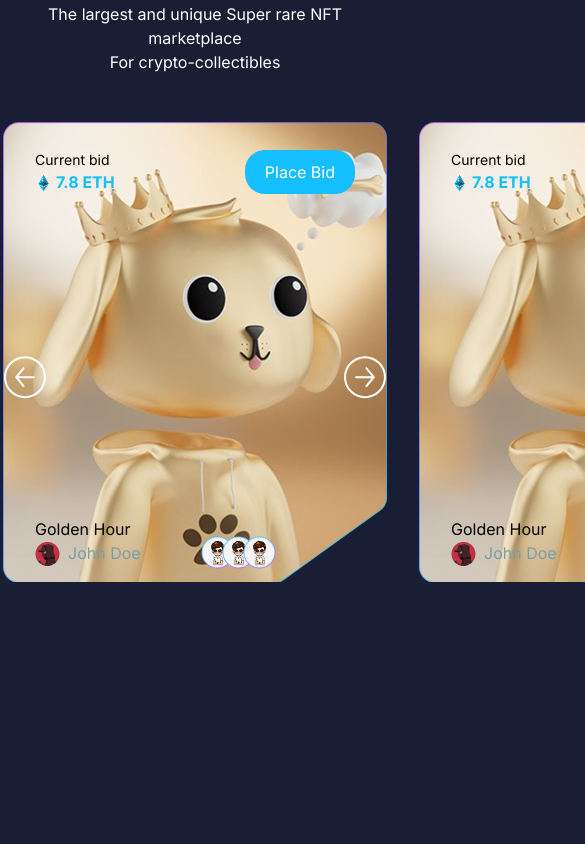
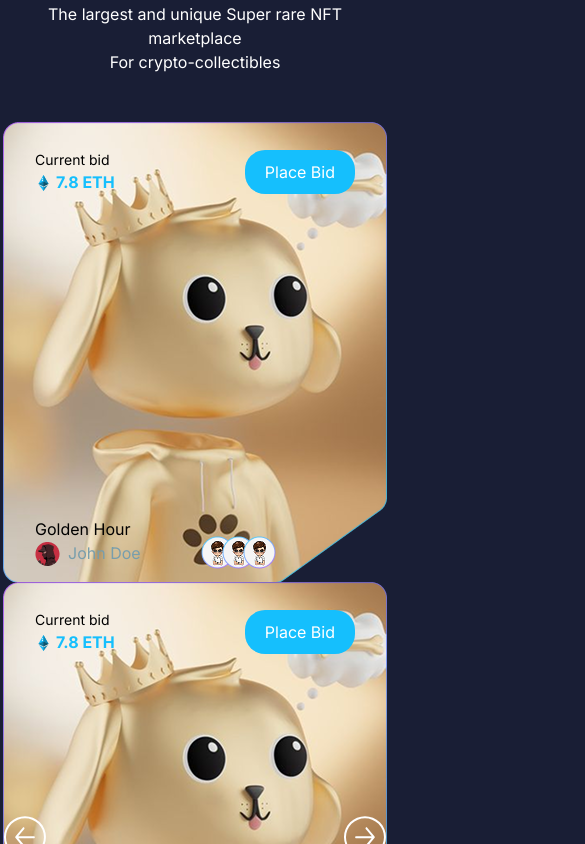
Before and after one commit to VyD1nk1902/NFT-Landing-Page, a React (Vite) app: page / in a window 390 px wide. Shown: the part 4920-5764 px from the top of the page, 585 px wide, since content can reach past the window. Built offline with nearby package versions, Linux system fonts and the light colour scheme; a web font is replaced by a local one.

Commit message:
Card component

```diff
--- a/src/components/Card.tsx
+++ b/src/components/Card.tsx
@@ -3,9 +3,9 @@ import Ethereum from "../assets/Icons/Ethereum";
 import Button from "./Buttons";
 export default function CardAcution({ cardInfo }: CardAcutionProps) {
   return (
-    <div className="flex gap-8">
+    <div className="md:flex gap-8 ">
       {cardInfo.map((card, index) => (
-        <div key={index} className="relative w-[384px] h-[460px] px-4 pt-3 rounded-xl">
+        <div key={index} className="relative w-[384px] h-[460px]  px-4 pt-3 rounded-xl">
           <img className="absolute inset-0 w-full h-full object-cover z-0" src={card.background} />
           <div className="relative z-10 flex flex-col justify-between h-full p-4 text-white">
             <div className="flex justify-between">
```
